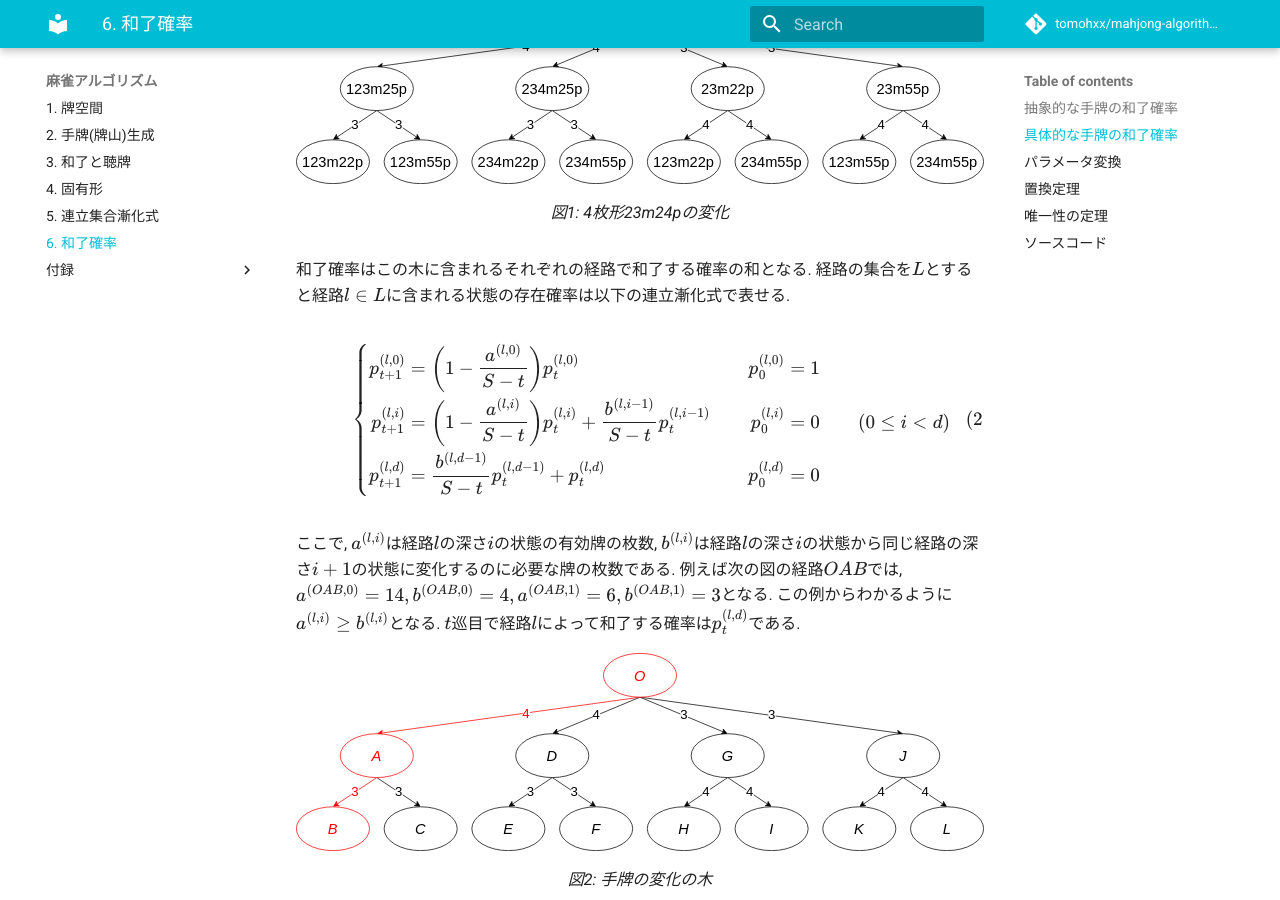
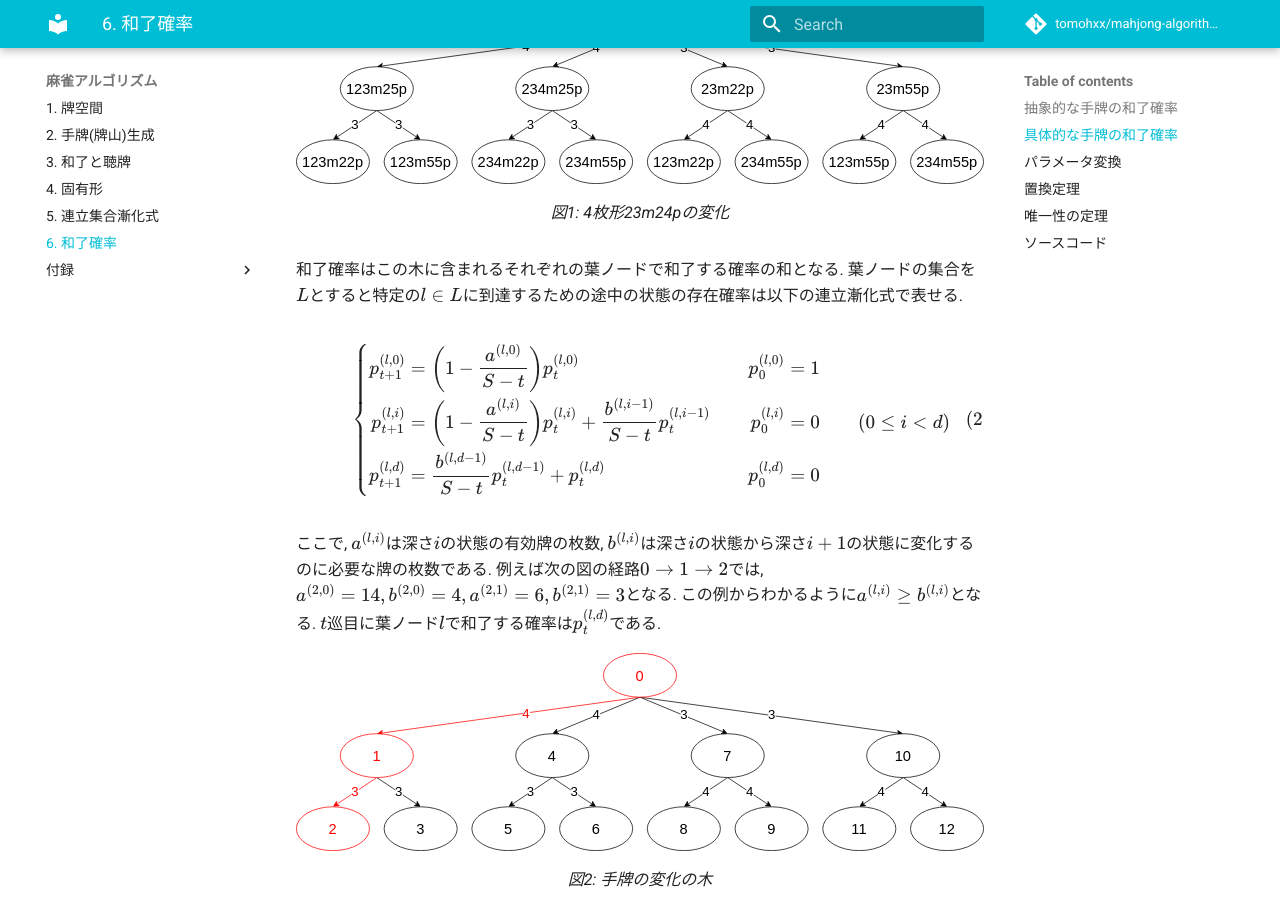
Before and after one commit to tomohxx/mahjong-algorithm-book, an MkDocs documentation site: the page built from docs/probability.md, in a window 1280 px wide and 900 px high, scrolled down 834 px. Built offline with MkDocs 1.6.1 and Material for MkDocs 9.7.7, drawn with Linux system fonts in a browser that asks for light colours; comment, search, counter and statistics services are not loaded; old or Windows-style settings are respelled for this version of MkDocs.

Commit message:
change figure

```diff
--- a/docs/probability.md
+++ b/docs/probability.md
@@ -26,7 +26,7 @@ $$
   <figcaption>図1: 4枚形23m24pの変化</figcaption>
 </figure>
 
-和了確率はこの木に含まれるそれぞれの経路で和了する確率の和となる. 経路の集合を$L$とすると経路$l \in L$に含まれる状態の存在確率は以下の連立漸化式で表せる.
+和了確率はこの木に含まれるそれぞれの葉ノードで和了する確率の和となる. 葉ノードの集合を$L$とすると特定の$l \in L$に到達するための途中の状態の存在確率は以下の連立漸化式で表せる.
 
 $$
 \left\{
@@ -39,7 +39,7 @@ p^{(l, d)}_{t+1} &= \frac{b^{(l, d-1)}}{S-t} p^{(l, d-1)}_t + p^{(l, d)}_t & p^{
 \tag{2}
 $$
 
-ここで, $a^{(l, i)}$は経路$l$の深さ$i$の状態の有効牌の枚数, $b^{(l, i)}$は経路$l$の深さ$i$の状態から同じ経路の深さ$i+1$の状態に変化するのに必要な牌の枚数である. 例えば次の図の経路$OAB$では, $a^{(OAB, 0)} = 14, b^{(OAB, 0)} = 4, a^{(OAB, 1)} = 6, b^{(OAB, 1)} = 3$となる. この例からわかるように$a^{(l, i)} \ge b^{(l, i)}$となる. $t$巡目で経路$l$によって和了する確率は$p^{(l, d)}_t$である.
+ここで, $a^{(l, i)}$は深さ$i$の状態の有効牌の枚数, $b^{(l, i)}$は深さ$i$の状態から深さ$i+1$の状態に変化するのに必要な牌の枚数である. 例えば次の図の経路$0 \rightarrow 1 \rightarrow 2$では, $a^{(2, 0)} = 14, b^{(2, 0)} = 4, a^{(2, 1)} = 6, b^{(2, 1)} = 3$となる. この例からわかるように$a^{(l, i)} \ge b^{(l, i)}$となる. $t$巡目に葉ノード$l$で和了する確率は$p^{(l, d)}_t$である.
 
 <figure text-align="center">
   <img src="../img/tree-2.svg"/>
--- a/mkdocs.yml
+++ b/mkdocs.yml
@@ -13,6 +13,7 @@ theme:
 
 markdown_extensions:
   - pymdownx.highlight
+  - pymdownx.tabbed
   - pymdownx.superfences
   - pymdownx.highlight:
       linenums: true
```
Also changed, not shown: docs/img/tree-2.svg.
